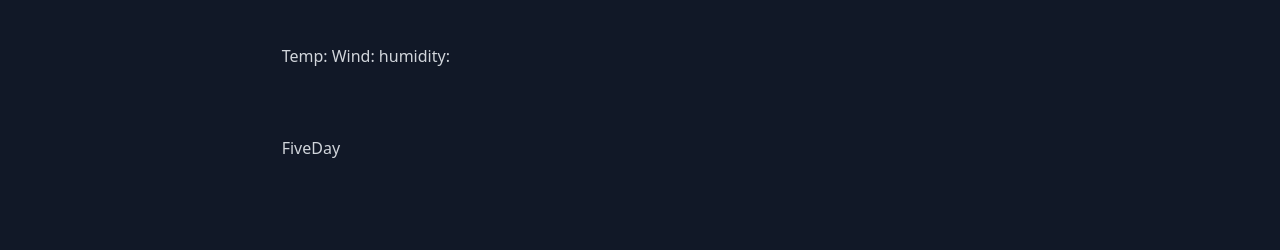
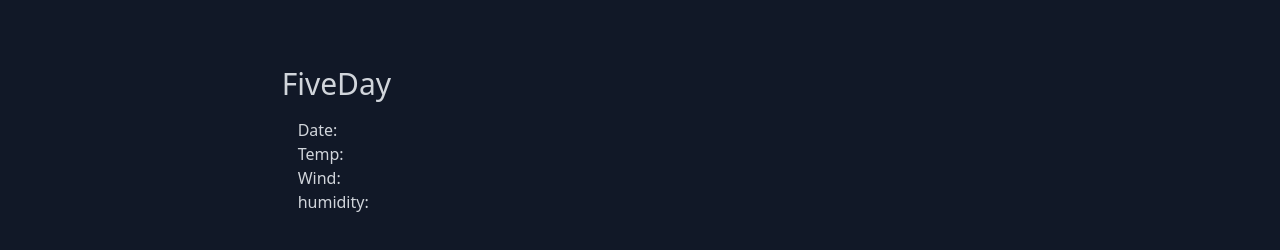
Before and after one commit to BluSkreen/weather-dashboard, a React (Vite) app: page / in a window 1280 px wide. Shown: the part 368-618 px from the top of the page. Built offline with nearby package versions, Linux system fonts and the light colour scheme; no server answers.

Commit message:
five day forecast data display(no styling)

```diff
--- a/src/components/FiveDay.tsx
+++ b/src/components/FiveDay.tsx
@@ -12,14 +12,13 @@ const FiveDay = () => {
     const [wind, setWind] = React.useState("");
     const [humidity, setHumidity] = React.useState("");
     const [emoji, setEmoji] = React.useState("");
-    const [display, setDisplay] = React.useState("");
 
     const [forecast, setForecast] = React.useState([{
+        date: "",
         temp: "",
         wind: "",
         humidity: "",
         emoji: "",
-        display: ""
     }]);
 
     // This function will get the five day weather for given coords and display them
@@ -34,53 +33,61 @@ const FiveDay = () => {
           return response.json();
         })
         .then(function (fiveDayData) {
-          // console.log(fiveDayData);
+            //TODO change: this currently gets the first hour of each dayObjectIndex
           let list = fiveDayData.list;
           let dayObjectIndex = 0;
-          let fiveDaySorted = forecast;
-          let usedDays; // Keeps track of days seen
+          let usedDays: string[] = []; // Keeps track of days seen
           // go through every item in list (i < 40)
+          // use first hour of each day
           for (let i = 0; i < list.length; i++) {
-            // This gets the specific day of list[i]
-            // console.log(list[i].dt_txt);
             let dayOfListItem = list[i].dt_txt.split("-")[2].split(" ")[0];
             const d = new Date();
             let today = d.getDate();
             // compare current day to day of list[i]
             // AND compare current day + 6 to the day of list[i]
-            if (today != dayOfListItem && today + 6 != dayOfListItem) {
-              // if usedDays does not include the day of list[i] then push and log
-              if (!usedDays.includes(dayOfListItem)) {
-                let dayObject = new Object();
+            if (today != dayOfListItem
+                && today + 6 != dayOfListItem
+                && !usedDays.includes(dayOfListItem)) {
+
                 let emojiURL = "https://openweathermap.org/img/wn/{id}@2x.png";
+                let newForecast = forecast;
+                newForecast[dayObjectIndex] = {
+                    date: `${list[i].dt_txt.split(" ")[0]}`,
+                    temp: `${list[i].main.temp}`,
+                    wind: `${list[i].wind.speed}`,
+                    humidity: `${list[i].main.humidity}`,
+                    emoji: emojiURL.replace("{id}", list[i].weather[0].icon),
+                }
                 dayObjectIndex++;
-                dayObject.date = list[i].dt_txt.split(" ")[0];
-                dayObject.icon = emojiURL.replace("{id}", list[i].weather[0].icon);
-                dayObject.temp = list[i].main.temp;
-                dayObject.wind = list[i].wind.speed;
-                dayObject.humidity = list[i].main.humidity;
-                console.log(list[i]);
-                // console.log(dayOfListItem);
-                // console.log(dayObject);
-                fiveDaySorted.push(dayObject);
+
+                setForecast(newForecast);
                 usedDays.push(dayOfListItem);
-              }
             }
           }
-          // console.log(fiveDaySorted);
+          console.log(forecast);
         });
     }
 
     React.useEffect(() => {
         if(city !== "" && (coords["lat"] != 0 || coords["lon"] != 0)) {
-            console.log(coords);
+            // console.log(coords);
             fetchFiveDay();
         }
     }, [coords, city])
 
     return (
-        <div>
-            <p>FiveDay</p>
+        <div className='h-[10rem] w-full flex flex-col justify-center'>
+            <div className='text-3xl'>FiveDay</div>
+            <div className='flex p-2'>
+                {forecast.map((day) => {
+                    return (<div className='flex flex-col p-2'>
+                        <span>{`Date: ${day.date}`}</span>
+                        <span>{`Temp: ${day.temp}`}</span>
+                        <span>{`Wind: ${day.wind}`}</span>
+                        <span>{`humidity: ${day.humidity}`}</span>
+                    </div>)
+                })}
+            </div>
         </div>
     );
 };
```
